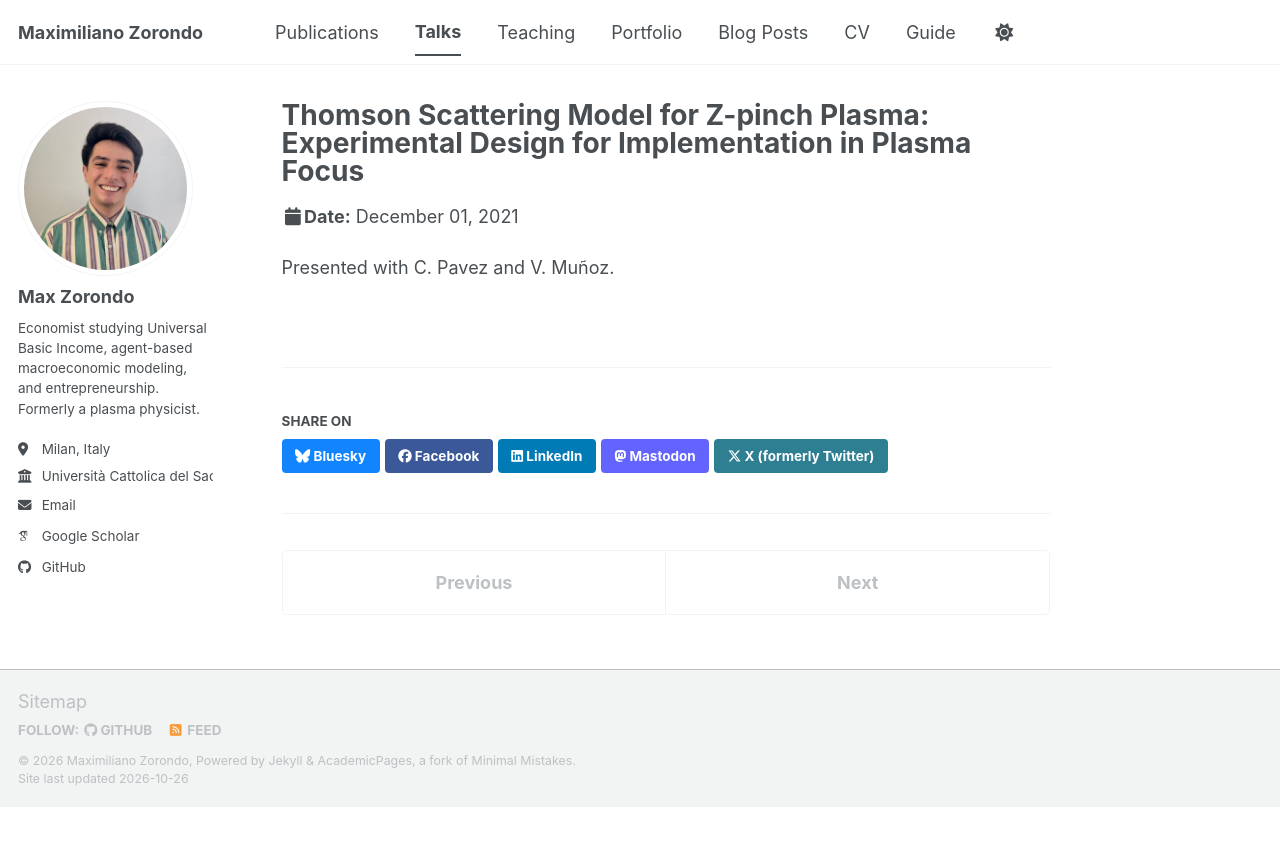
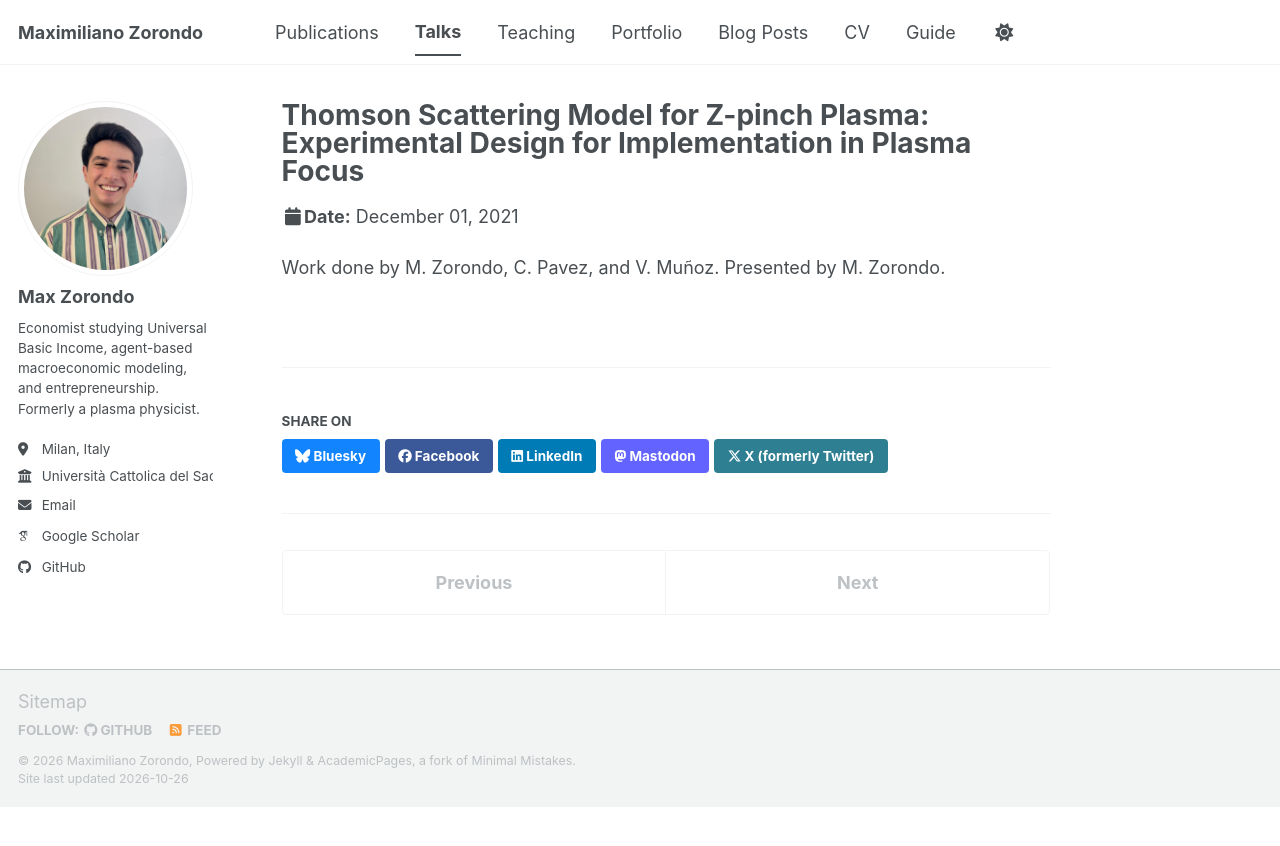
Before and after one commit to mzorondo/mzorondo.github.io, a Jekyll site: the page built from _talks/2021-12-01-thomson-scattering-icpsa.md, in a window 1280 px wide. Shown: the top 846 px of the page. Built offline with Jekyll 4.4.1, drawn with Linux system fonts in a browser that asks for light colours; some web fonts are replaced; a script bundle is joined from its source files by our own code; library files that are not in the unit come from our copies.

Commit message:
Revise presentation credits in conference talk
Updated author attribution and presentation details.

```diff
--- a/_talks/2021-12-01-thomson-scattering-icpsa.md
+++ b/_talks/2021-12-01-thomson-scattering-icpsa.md
@@ -7,4 +7,4 @@ venue: "14th International Conference on Plasma Science and Applications"
 date: 2021-12-01
 location: "Online"
 ---
-Presented with C. Pavez and V. Muñoz.
+Work done by M. Zorondo, C. Pavez, and V. Muñoz. Presented by M. Zorondo.
```
